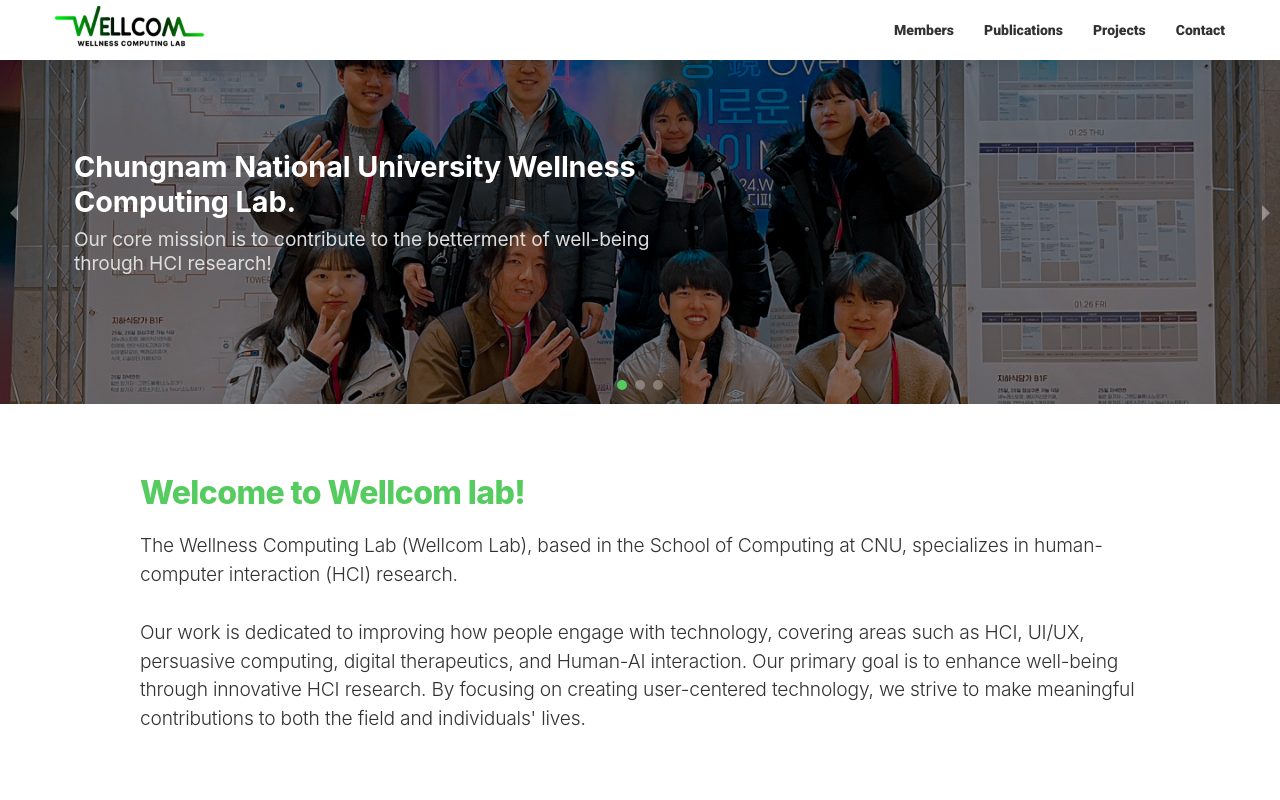
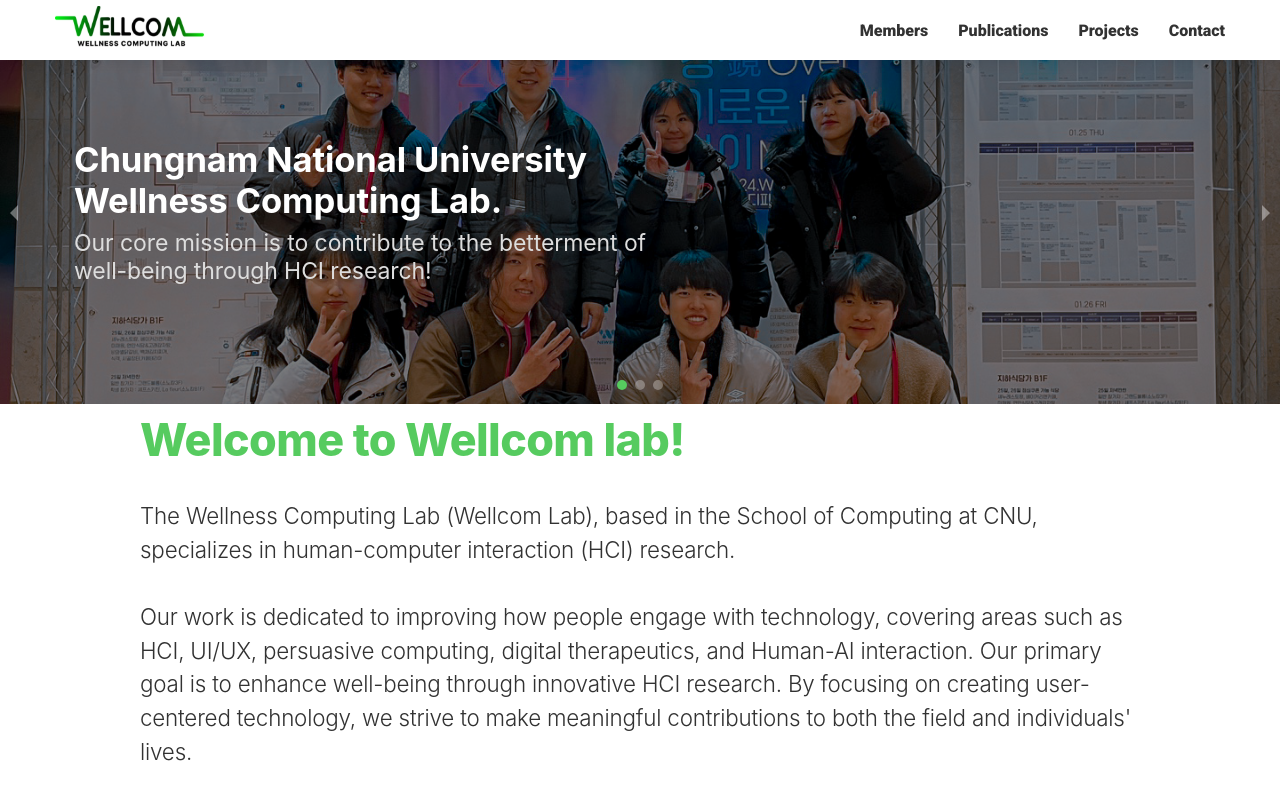
Before and after one commit to CNU-Wellness-Computing-Lab/Wellness-Computing-Lab-Homepage, a React (Create React App) app in the folder wellcomlab-refactor/: page / in a window 1280 px wide. Built offline with nearby package versions, Linux system fonts and the light colour scheme; no server answers; the database is empty; what hex-to-rgba would draw is missing.

Commit message:
fix(Home): css font ui

```diff
--- a/wellcomlab-refactor/src/components/CarouselComponent.js
+++ b/wellcomlab-refactor/src/components/CarouselComponent.js
@@ -50,16 +50,16 @@
 
   h2 {
     margin: 0;
-    font-size: 1.5em;
+    font-size: 1.8em;
     ${media.mobile`
-      font-size: 1em;
+      font-size: 2em;
     `}
   }
 
   p {
     margin: 0;
     margin-top: 8px;
-    font-size: 1em;
+    font-size: 1.2em;
     color: ${colors.gray300};
     ${media.mobile`
       font-size: 0.8em;
--- a/wellcomlab-refactor/src/components/Header.js
+++ b/wellcomlab-refactor/src/components/Header.js
@@ -41,7 +41,7 @@
   align-items: center;
   text-decoration: none;
   font-weight: 800;
-  font-size: 14px;
+  font-size: 1em;
   margin: 0 15px;
   color: ${({ theme }) => theme.titleColor};
   cursor: pointer;
--- a/wellcomlab-refactor/src/components/IntroducePage.js
+++ b/wellcomlab-refactor/src/components/IntroducePage.js
@@ -46,10 +46,12 @@
 const Title = styled.h1`
   letter-spacing: -0.6px;
   font-weight: 800;
-  margin-bottom: 0;
+  margin: 0px 0px 32px 0px;
+  font-size: 2.8em;
   color: ${colors.mainColor};
   ${media.mobile`
     font-size: 1.5em;
+    margin: 28px 0px 0px 0px;
     `
     }
 `;
@@ -57,9 +59,9 @@
 const Content = styled.p`
   letter-spacing: -0.2px;
   line-height: 1.5;
-  font-size: 1.2em;
+  font-size: 1.4em;
   ${media.mobile`
-    font-size: 0.9em;
+    font-size: 1em;
     line-height: 1.4;
     letter-spacing: -0.5px;
     `
--- a/wellcomlab-refactor/src/components/News.js
+++ b/wellcomlab-refactor/src/components/News.js
@@ -32,6 +32,8 @@
 
   ${media.mobile`
     height: auto;
+    width: 90%;
+    padding: 0px 30px;
     `
     }
 `;
@@ -138,7 +140,7 @@
     fetchNews();
 
     const handleResize = () => {
-      setIsMobile(window.innerWidth <= 663);
+      setIsMobile(window.innerWidth <= 768);
     };
 
     // 초기화 및 리사이즈 이벤트 등록
--- a/wellcomlab-refactor/src/components/NewsCard.js
+++ b/wellcomlab-refactor/src/components/NewsCard.js
@@ -35,7 +35,7 @@
 
 const NewsImage = styled.img`
   width: 100%;
-  height: 160px;
+  height: 180px;
   object-fit: cover;
   margin-bottom: 10px;
   border-radius: 12px;
```
Also changed, not shown: 1 other file (tests, documents, lock files or other folders).
